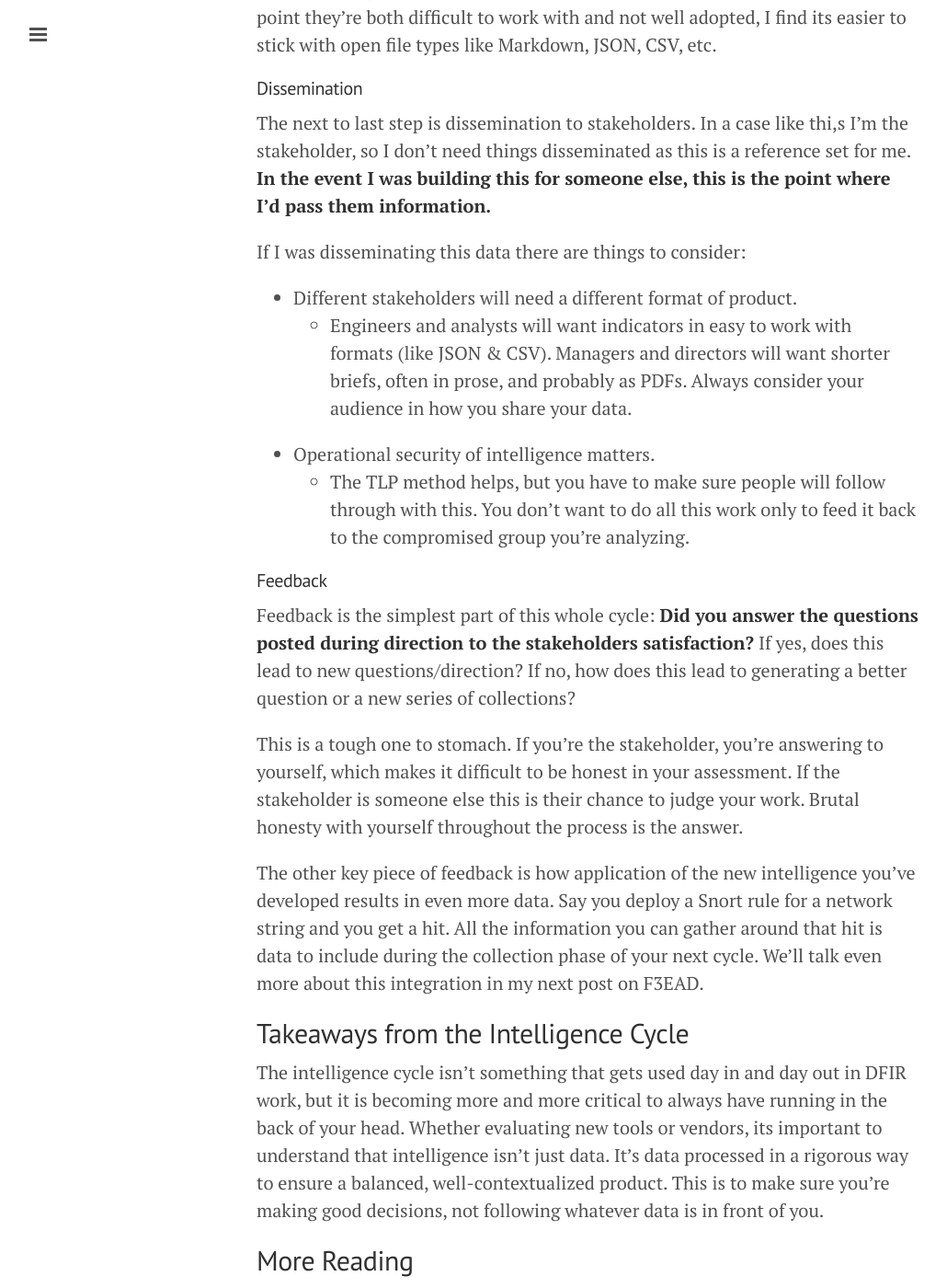
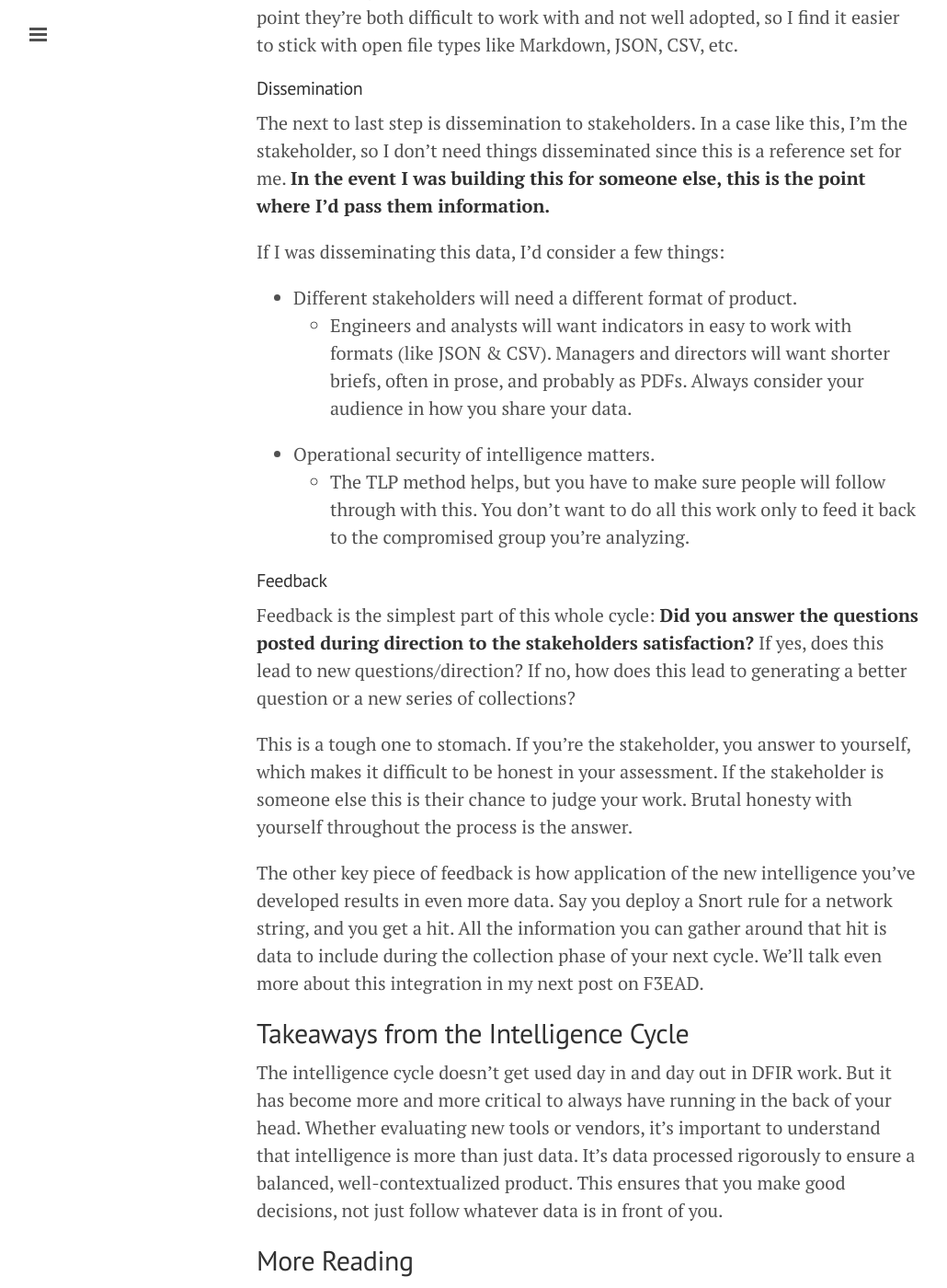
Before and after one commit to sroberts/sroberts.github.io, a Jekyll site: the page built from _posts/2015-02-16-cycles-intelligence.md, in a window 1280 px wide and 1400 px high, scrolled down 4265 px. Shown: the whole window at 92% size, without its empty margins (1-1031 px from the left). Built offline with Jekyll 4.4.1, drawn with Linux system fonts in a browser that asks for light colours; nearby versions of some CDN libraries; some of the changed text lies outside the part shown.

Commit message:
Final smoothing pass

````diff
--- a/_posts/2015-02-16-cycles-intelligence.md
+++ b/_posts/2015-02-16-cycles-intelligence.md
@@ -3,33 +3,33 @@
 title: Intelligence Concepts - The Intelligence Cycle
 ---
 
-I can't talk about important intelligence concepts for security without talking about the grand daddy, the original: the Intelligence Cycle. This should be great discussion fodder for anyone who has to talk to someone claiming to sell some form of _Threat Intelligence_ product. In most cases, they seem to be using the phrase in place of the word _smart_. __Intelligence vs smart couldn't be farther from the truth.__
+I can't talk about important intelligence concepts for security without talking about the grand daddy, the original: the Intelligence Cycle. This should provide great discussion fodder for anyone who has to talk to someone claiming to sell some form of _Threat Intelligence_ product. In most cases, they seem to be using the phrase in place of the word _smart_. __Intelligence vs smart couldn't be farther from the truth.__
 
 ## [The Intelligence Cycle](https://www.cia.gov/kids-page/6-12th-grade/who-we-are-what-we-do/the-intelligence-cycle.html)
 
 ![Intelligence Cycle](/public/intelligence-cycle.png)
 
-That's it. Six steps described in six sentences, all pretty straight forward and clear. How could this get so  misconstrued?
+That's it. Six steps described in six sentences, all pretty straight forward and clear. How could this get so misconstrued?
 
 ## In Incident Response
 
-For the last two or so years, the security industry has been all about "Threat Intelligence" &mdash; with almost no idea what the word _intelligence_ actually means. Companies using the word _intelligence_ often seem to say that something involves an intelligent concept. Some of these technologies are innovative and beneficial, but they aren't intelligence. The desire is to cash in on the current (and ambiguous) _threat intelligence_ trend and thus everything is _intelligence_.
+For the last two or so years, the security industry has been all about "Threat Intelligence" &mdash; with almost no idea what the word _intelligence_ actually means. Companies using the word _intelligence_ often seem to say that something involves an intelligent concept. Some of these technologies are innovative and beneficial, but they aren't intelligence. They want to cash in on the current (and ambiguous) _threat intelligence_ trend. Thus, they sell everything as _intelligence_.
 
-Vendors sell data feeds, management platforms, actor reports, vulnerability-centric reports, and tools, but none of these are intelligence. In every case they are a piece (often important pieces) but not the whole. The whole of threat intelligence takes tools, data sources, people, and processes dedicated to collecting all of those inputs. It then contextualizes them by working through the intelligence process.
+Vendors sell data feeds, management platforms, actor reports, vulnerability-centric reports, and tools, but none of these are intelligence. In every case, they are a piece &mdash; often important pieces &mdash; but not the whole. Threat intelligence takes tools, data sources, people, and processes dedicated to collecting all of those inputs. It then contextualizes them by working through the intelligence process.
 
 ### A Walk Through the Intelligence Cycle
 
 I track groups for my own interest and work through this cycle often. In this case, we're going to walk through this cycle the way I would for one of the more well-known groups out there: the infamous [Comment Crew](http://en.wikipedia.org/wiki/PLA_Unit_61398) aka [APT1](https://www.mandiant.com/blog/mandiant-exposes-apt1-chinas-cyber-espionage-units-releases-3000-indicators/).
 
 #### Direction
-__First we have to set the parameters of the questions we will try to answer.__ In my personal research, I generally have two goals:
+__First, we have to set the parameters of the questions we will try to answer.__ In my personal research, I generally have two goals:
 
 - A general understanding of a group, such as their goals and methods.
 - Any indicators of compromise that could help me identify this group.
 
 #### Collection
 
-__Collection is the process of gathering as much information as you can that can help answer the questions posed in the direction.__ My first thought with groups like this is to create a series of search terms or known data points to start our collection.
+__Collection is the process of gathering as much information as you can that can help answer the questions posed in the direction.__ With groups like this, I create a series of search terms or known data points to start my collection.
 
 > __Aside:__ The most difficult data point to gather at the start of an investigation is all the potential reference terms for a specific group. Comment Crew is also called _Soy Sauce_, _ShadyRat_, _WebC2_, _GIF89a_, _APT1_, _Comment Panda_, and their Military Unit Cover Designator _Unit 61398_. I'm stunned how often I've missed information about an actor just because I was too focused on the wrong name.
 
@@ -38,36 +38,36 @@
 - Google
     - It's amazing what you can find going through articles & blog posts. You'll want to store all of it. Watch out, though, as the current tech media is rife with republishing all over the place.
 - Vendor Information
-    - In the case of Comment Crew, they were the focus of the most [<i class="fa fa-file-pdf-o"></i> prolific single vendor report in security community history](http://intelreport.mandiant.com/Mandiant_APT1_Report.pdf). This of course merited a walk through with a fine-tooth comb, but so did the follow on reports.
+    - In the case of Comment Crew, they were the focus of the most [<i class="fa fa-file-pdf-o"></i> prolific single vendor report in security community history](http://intelreport.mandiant.com/Mandiant_APT1_Report.pdf). This of course merits a walk through with a fine-tooth comb, and so do the follow on reports.
 - Re-Analyzing Information
-    - From this point there's a whole [<i class="fa fa-file-archive-o"></i>new series indicators of compromise](http://intelreport.mandiant.com/Mandiant_APT1_Report_Appendix.zip), as well as non-technical indicators such as associated actor names, the actual unit designator of the group, etc. Each of these in turn is the basis of another collection using other sources. This is where tools like [DomainTools](http://www.domaintools.com/), [VirusTotal](https://www.virustotal.com/), and [PassiveTotal](https://www.passivetotal.org/) become handy.
+    - From this point there's a whole [<i class="fa fa-file-archive-o"></i>new series indicators of compromise](http://intelreport.mandiant.com/Mandiant_APT1_Report_Appendix.zip), as well as non-technical indicators such as associated actor names, the actual unit designator of the group, etc. Each of these in turn becomes the basis of another collection using other sources. Tools like [DomainTools](http://www.domaintools.com/), [VirusTotal](https://www.virustotal.com/), and [PassiveTotal](https://www.passivetotal.org/) become handy for this process.
 
-The collection process continues until you have exhausted either the content or time.
+Collection continues until you have exhausted either the content or time available.
 
 #### Processing
 
 At this point, you have a mountain of data. __Processing takes all this data and puts it into useful formats for further analysis.__ This is all about consistency and ease of analysis, and represents one of the toughest problems in the security space right now. A lot of competing solutions try to address this, including [CRITs](http://crits.github.io/), [MISP](http://www.misp-project.org/), [ThreatConnect](http://threatconnect.com/), [ThreatQuotient](https://www.threatq.com/), and dozens of home grown systems.
 
-I end up processing my data into a lot of formats. For things like reports and articles, I initially process them into JSON files per article. From there I push my data (___note: I'm saying data, not intelligence yet___) into two primary places: my personal instance of [CRITs](http://crits.github.io/) intelligence management system and a git repository where I keep my processed JSON, CSV, and Markdown files. I import these into [Maltego](https://www.paterva.com/web6/products/maltego.php) for graphical analysis. Finally, I keep all my raw but processed files around in case I need to manipulate them differently later.
+I end up processing my data into a lot of formats. For things like reports and articles, I initially process them into JSON files per article. From there I push my data (___note: I'm saying data, not intelligence yet___) into two primary places: my personal instance of the [CRITs](http://crits.github.io/) intelligence management system and a git repository where I keep my processed JSON, CSV, and Markdown files. I also import these into [Maltego](https://www.paterva.com/web6/products/maltego.php) for graphical analysis. Finally, I keep all my raw and processed files around in case I need to manipulate them differently later.
 
 #### Analysis
 
 __Now we have the necessary collection of data processed into a consistent manner and we're ready to go back and address those original questions.__
 
-- A general understanding of a group such as their goals
+- General understanding of a group such as their goals and methods
     - This is what the long form reports tell us. And for a case like this, we look for confirmation from multiple sources. We learn this group is about attacking military related targets. They try to gather information that will support their national defense.
 - Indicators of compromise that could help identify Comment Crew
-    - At this point you have thousands of indicators, IPs, hashes, malware, domain names, etc. The key for analyzing these isn't just having them, but having them in useful formats. This means formatting (we'll get into that in dissemination) but also deconfliction and making sure that you understand the context of the indicators you have.
+    - At this point, we have thousands of indicators, IPs, hashes, malware, domain names, etc. The key for analyzing these isn't just having them, but having them in useful formats. This means formatting (we'll get into that in dissemination) but also deconfliction and making sure that you understand the context of your indicators.
 
 > __Aside on Deconfliction:__ Plenty of pieces of malware beacon to well known sites/IPs to make sure they're connected to the Internet. You don't want to report 8.8.4.4 (Google DNS) is a malicious IP. Similarly, identifying a malware characteristic found in 100% of a groups malware is great, unless it's also found in 100% of all PE files (```MZ```).
 
-That's the basic analysis process. My products for something like this generally include a couple of paragraphs to answer the first requirement (to be continually updated) and a group of files detailing the second set of indicators. I could use one of the major standards for that, such as [STIX](https://stix.mitre.org/) or [OpenIOC](http://www.openioc.org/), but because at this point they're both difficult to work with and not well adopted, I find its easier to stick with open file types like Markdown, JSON, CSV, etc.
+That's the basic analysis process. My products for something like this generally include a couple of paragraphs to answer the first requirement (to be continually updated) and a group of files detailing the second set of indicators. I could use one of the major standards for that, such as [STIX](https://stix.mitre.org/) or [OpenIOC](http://www.openioc.org/). However, at this point they're both difficult to work with and not well adopted, so I find it easier to stick with open file types like Markdown, JSON, CSV, etc.
 
 #### Dissemination
 
-The next to last step is dissemination to stakeholders. In a case like thi,s I'm the stakeholder, so I don't need things disseminated as this is a reference set for me. __In the event I was building this for someone else, this is the point where I'd pass them information.__
+The next to last step is dissemination to stakeholders. In a case like this, I'm the stakeholder, so I don't need things disseminated since this is a reference set for me. __In the event I was building this for someone else, this is the point where I'd pass them information.__
 
-If I was disseminating this data there are things to consider:
+If I was disseminating this data, I'd consider a few things:
 
 - Different stakeholders will need a different format of product.
     - Engineers and analysts will want indicators in easy to work with formats (like JSON & CSV). Managers and directors will want shorter briefs, often in prose, and probably as PDFs. Always consider your audience in how you share your data.
@@ -78,13 +78,13 @@
 
 Feedback is the simplest part of this whole cycle: __Did you answer the questions posted during direction to the stakeholders satisfaction?__ If yes, does this lead to new questions/direction? If no, how does this lead to generating a better question or a new series of collections?
 
-This is a tough one to stomach. If you're the stakeholder, you're answering to yourself, which makes it difficult to be honest in your assessment. If the stakeholder is someone else this is their chance to judge your work. Brutal honesty with yourself throughout the process is the answer.
+This is a tough one to stomach. If you're the stakeholder, you answer to yourself, which makes it difficult to be honest in your assessment. If the stakeholder is someone else this is their chance to judge your work. Brutal honesty with yourself throughout the process is the answer.
 
-The other key piece of feedback is how application of the new intelligence you've developed results in even more data. Say you deploy a Snort rule for a network string and you get a hit. All the information you can gather around that hit is data to include during the collection phase of your next cycle. We'll talk even more about this integration in my next post on F3EAD.
+The other key piece of feedback is how application of the new intelligence you've developed results in even more data. Say you deploy a Snort rule for a network string, and you get a hit. All the information you can gather around that hit is data to include during the collection phase of your next cycle. We'll talk even more about this integration in my next post on F3EAD.
 
 ## Takeaways from the Intelligence Cycle
 
-The intelligence cycle isn't something that gets used day in and day out in DFIR work, but it is becoming more and more critical to always have running in the back of your head. Whether evaluating new tools or vendors, its important to understand that intelligence isn't just data. It's data processed in a rigorous way to ensure a balanced, well-contextualized product. This is to make sure you're making good decisions, not following whatever data is in front of you.
+The intelligence cycle doesn't get used day in and day out in DFIR work. But it has become more and more critical to always have running in the back of your head. Whether evaluating new tools or vendors, it's important to understand that intelligence is more than just data. It's data processed rigorously to ensure a balanced, well-contextualized product. This ensures that you make good decisions, not just follow whatever data is in front of you.
 
 ## More Reading
 - [Wikipedia: Intelligence Cycle](http://en.wikipedia.org/wiki/Intelligence_cycle)
````
